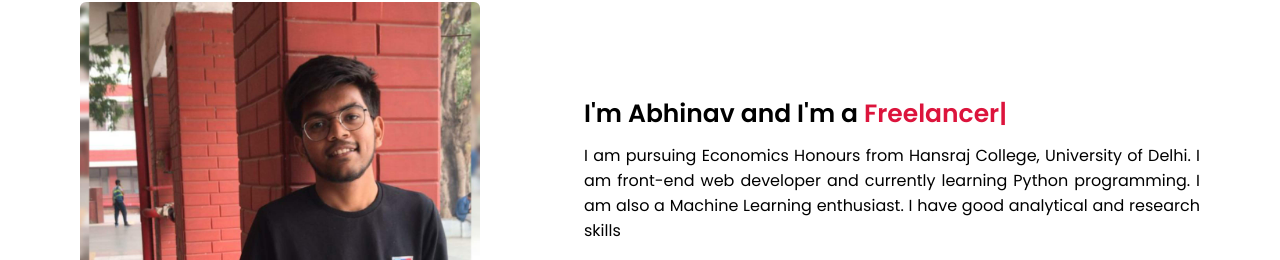
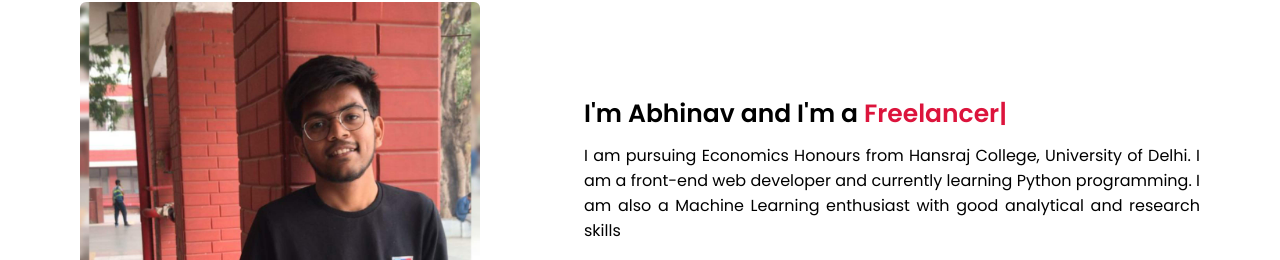
Before and after one commit to creator-abhinav1001/portfolio-website, a plain HTML site: page index.html in a window 1280 px wide. Shown: the part 1024-1284 px from the top of the page. Drawn offline with nearby package versions, Linux system fonts and the light colour scheme.

Commit message:
Update index.html

```diff
--- a/index.html
+++ b/index.html
@@ -56,7 +56,7 @@
                 </div>
                 <div class="column right">
                     <div class="text">I'm Abhinav and I'm a <span class="typing-2"></span></div>
-                    <p>I am pursuing Economics Honours from Hansraj College, University of Delhi. I am front-end web developer and currently learning Python programming. I am also a Machine Learning enthusiast. I have good analytical and research skills</p>
+                    <p>I am pursuing Economics Honours from Hansraj College, University of Delhi. I am a front-end web developer and currently learning Python programming. I am also a Machine Learning enthusiast with good analytical and research skills</p>
                     <a href="#">Download CV</a>
                 </div>
             </div>
```
